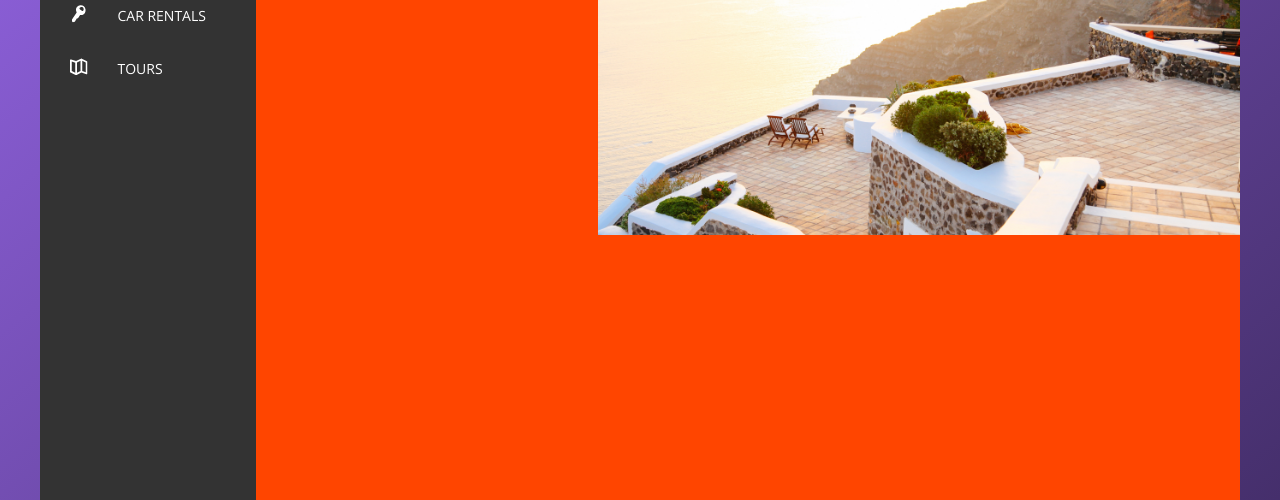
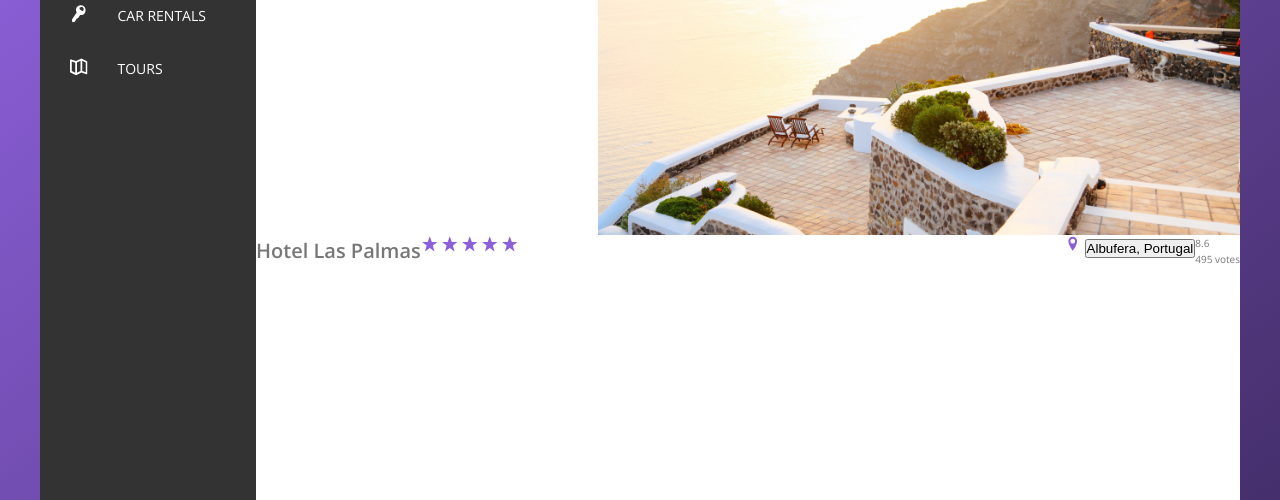
Before and after one commit to robertstipp/Brillo, a website: page index.html in a window 1280 px wide. Shown: the part 300-800 px from the top of the page. Drawn offline with nearby package versions, Linux system fonts and the light colour scheme.

Commit message:
Added html for overview

```diff
--- a/index.html
+++ b/index.html
@@ -3,17 +3,21 @@
   <head>
     <meta charset="UTF-8" />
     <meta name="viewport" content="width=device-width, initial-scale=1.0" />
+
     <link
       href="https://fonts.googleapis.com/css?family=Open+Sans:300,400,600"
       rel="stylesheet"
     />
     <link rel="stylesheet" href="css/style.css" />
+    <link rel="shortcut icon" href="img/favicon.png" type="img/favicon.png" />
+
     <title>brillo &mdash; Your all-in-one booking app</title>
   </head>
   <body>
     <div class="container">
       <header class="header">
         <img src="img/logo.png" alt="brillo logo" class="logo" />
+
         <form action="#" class="search">
           <input
             type="text"
@@ -26,6 +30,7 @@
             </svg>
           </button>
         </form>
+
         <div class="user-nav">
           <div class="user-nav__icon-box">
             <svg class="user-nav__icon">
@@ -88,6 +93,7 @@
 
           <div class="legal">&copy; 2022 brillo xx just bobby</div>
         </nav>
+
         <main class="hotel-view">
           <div class="gallery">
             <figure class="gallery__item">
@@ -112,6 +118,40 @@
               />
             </figure>
           </div>
+
+          <div class="overview">
+            <h1 class="overview__heading">Hotel Las Palmas</h1>
+
+            <div class="overview__stars">
+              <svg class="overview__icon-star">
+                <use xlink:href="img/sprite.svg#icon-star"></use>
+              </svg>
+              <svg class="overview__icon-star">
+                <use xlink:href="img/sprite.svg#icon-star"></use>
+              </svg>
+              <svg class="overview__icon-star">
+                <use xlink:href="img/sprite.svg#icon-star"></use>
+              </svg>
+              <svg class="overview__icon-star">
+                <use xlink:href="img/sprite.svg#icon-star"></use>
+              </svg>
+              <svg class="overview__icon-star">
+                <use xlink:href="img/sprite.svg#icon-star"></use>
+              </svg>
+            </div>
+
+            <div class="overview__location">
+              <svg class="overview__icon-location">
+                <use xlink:href="img/sprite.svg#icon-location-pin"></use>
+              </svg>
+              <button class="btn-inline">Albufera, Portugal</button>
+            </div>
+
+            <div class="overview__rating">
+              <div class="overview__rating-average">8.6</div>
+              <div class="overview__rating-count">495 votes</div>
+            </div>
+          </div>
         </main>
       </div>
     </div>
--- a/sass/_components.scss
+++ b/sass/_components.scss
@@ -190,3 +190,30 @@
     display: block;
   }
 }
+
+//////////////////////////////
+// OVERVIEW
+.overview {
+  display: flex;
+  &__heading {
+  }
+  &__stars {
+    margin-right: auto;
+  }
+  &__icon-star,
+  &__icon-location {
+    height: 1.75rem;
+    width: 1.75rem;
+    fill: var(--color-primary);
+  }
+  &__location {
+  }
+
+  &__rating {
+  }
+
+  &__rating-average {
+  }
+  &__rating-count {
+  }
+}
--- a/sass/_layout.scss
+++ b/sass/_layout.scss
@@ -28,7 +28,6 @@
 }
 .hotel-view {
   background-color: #fff;
-  background-color: orangered;
 
   flex: 1;
 
```
Also changed, not shown: css/style.css.
